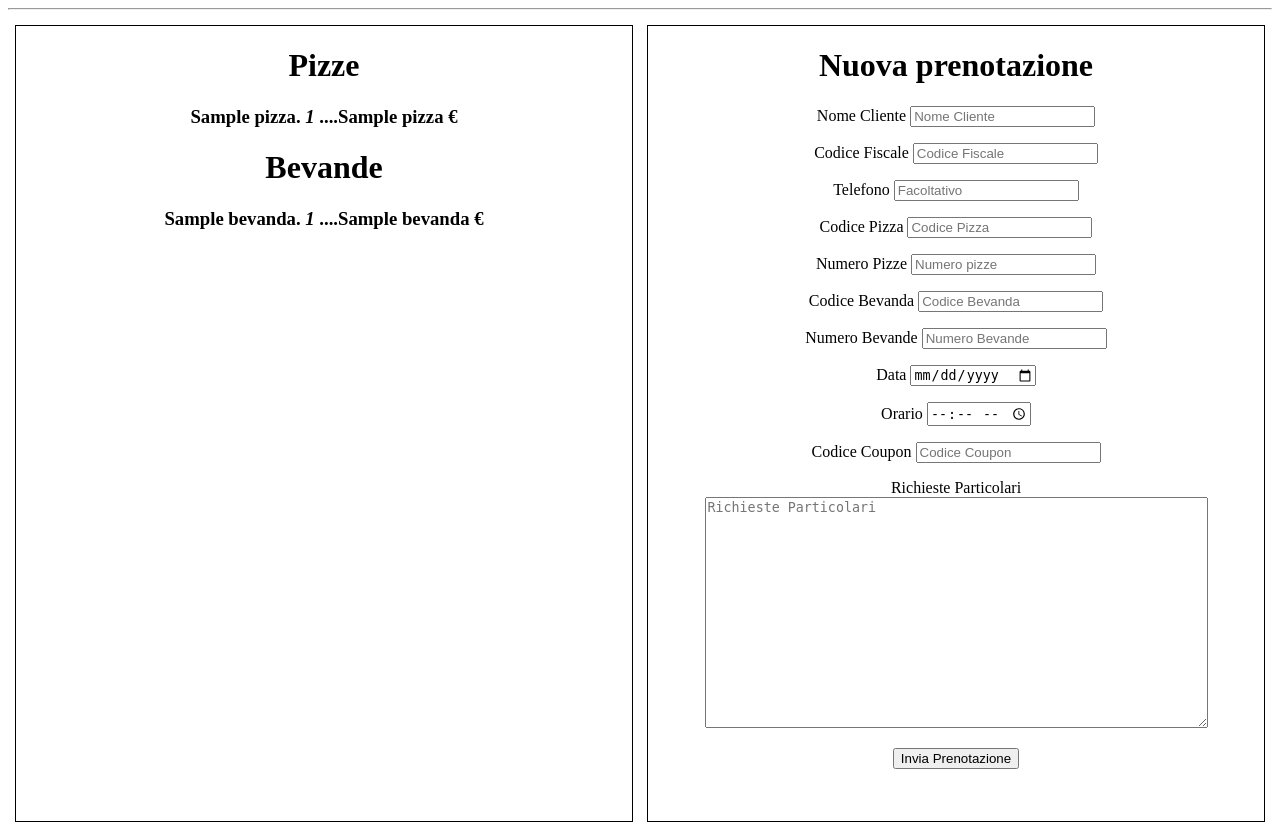
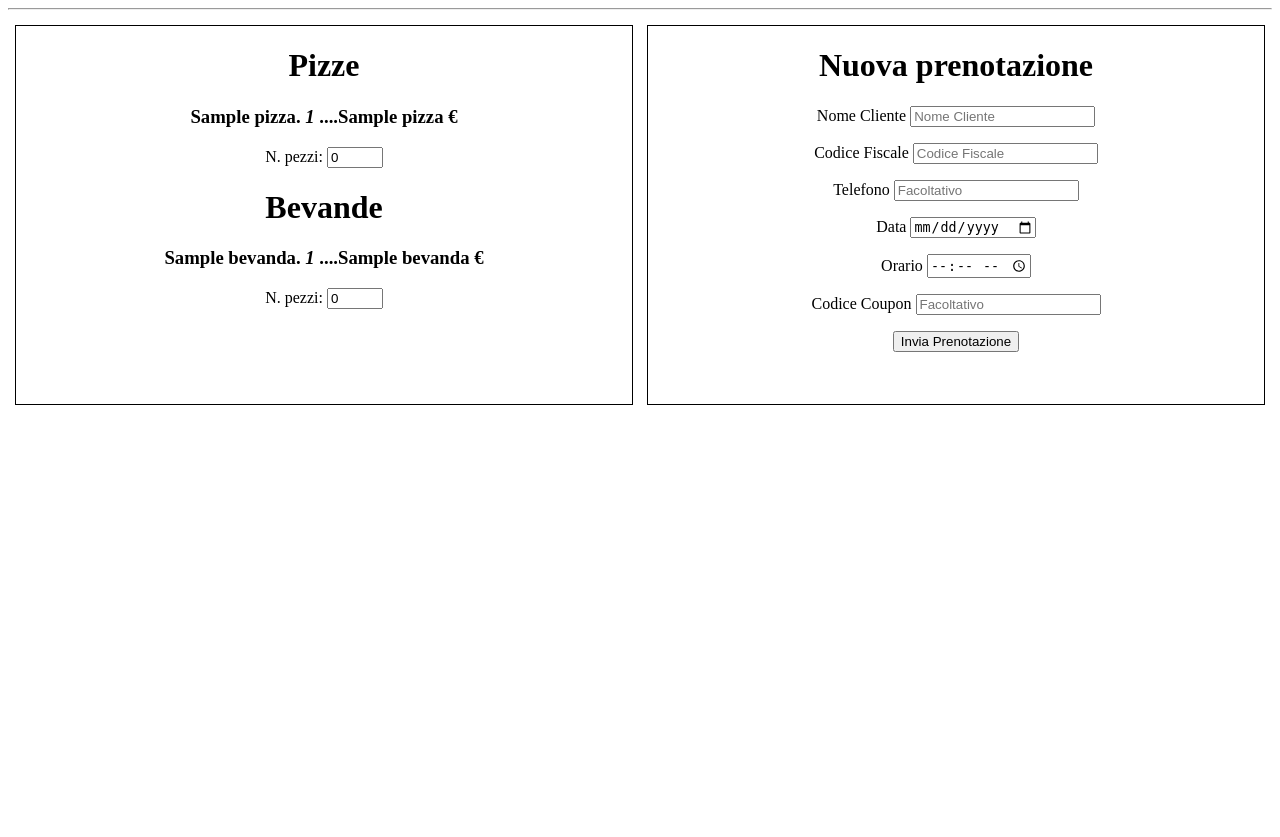
Before and after one commit to alessandro-bertelli/webapp_isa_tbd, a Flask app: page /new_pren/ in a window 1280 px wide. Shown: the part 63-900 px from the top of the page. After the commit the page ends 468 px from the top, so only its background shows below. Run offline with Flask 2, Linux system fonts and the light colour scheme; a database or web service that is not in the repository returns one stand-in record (values such as "Sample title"); some libraries are stand-ins or nearby versions.

Commit message:
[new_pren] Add input for pizza and drinks order

```diff
--- a/src/templates/new_pren.html
+++ b/src/templates/new_pren.html
@@ -1,4 +1,30 @@
 {% extends 'base.html' %}
+
+{% block menu %}
+    <h1>{% block title1 %} Pizze {% endblock %}</h1>
+    {% for pizza in pizze %}
+        <div class='pizza'>
+            <h3><strong>{{ pizza[1] }}.</strong> <em><strong>{{ pizza[0] }}</strong></em> ....{{ pizza[2] }} €</h3>
+            <label for="n_pezzi_p">N. pezzi:
+            </label>
+            <input type="number"
+            id="n_pezzi_p" name="n_pezzi_p"
+            min="1" max="10" value="0">
+        </div>
+    {% endfor %}
+
+    <h1>{% block title2 %} Bevande {% endblock %}</h1>
+    {% for bevanda in bevande %}
+        <div class='bevanda'>
+            <h3><strong>{{ bevanda[1] }}.</strong> <em><strong>{{ bevanda[0] }}</strong></em> ....{{ bevanda[2] }} €</h3>
+            <label for="n_pezzi_b">N. pezzi:
+            </label>
+            <input type="number"
+            id="n_pezzi_b" name="n_pezzi_b"
+            min="1" max="10" value="0">
+        </div>
+    {% endfor %}
+{% endblock %}
 
 {% block variable %}
     <h1>{% block title %} Nuova prenotazione {% endblock %}</h1>
@@ -25,34 +51,6 @@
         </p>
 
         <p>
-            <label for="cod_pizza">Codice Pizza</label>
-            <input type="number" name="cod_pizza"
-                   placeholder="Codice Pizza">
-            </input>
-        </p>
-
-        <p>
-            <label for="n_pizze">Numero Pizze</label>
-            <input type="number" name="n_pizze"
-                   placeholder="Numero pizze">
-            </input>
-        </p>
-
-        <p>
-            <label for="cod_bevanda">Codice Bevanda</label>
-            <input type="number" name="cod_bevanda"
-                   placeholder="Codice Bevanda">
-            </input>
-        </p>
-
-        <p>
-            <label for="n_bevande">Numero Bevande</label>
-            <input type="number" name="n_bevande"
-                   placeholder="Numero Bevande">
-            </input>
-        </p>
-
-        <p>
             <label for="data">Data</label>
             <input type="date" name="data"
                    placeholder="Data">
@@ -69,18 +67,9 @@
         <p>
             <label for="cod_coupon">Codice Coupon</label>
             <input type="number" name="cod_coupon"
-                   placeholder="Codice Coupon">
+                   placeholder="Facoltativo">
         </p>
 
-        <p>
-        <label for="rich_partic">Richieste Particolari</label>
-        <br>
-        <textarea name="rich_partic"
-                  placeholder="Richieste Particolari"
-                  rows="15"
-                  cols="60"
-                  ></textarea>
-        </p>
         <p>
             <button type="submit">Invia Prenotazione</button>
         </p>
```
Also changed, not shown: src/templates/index.html (+0 -16 lines).
